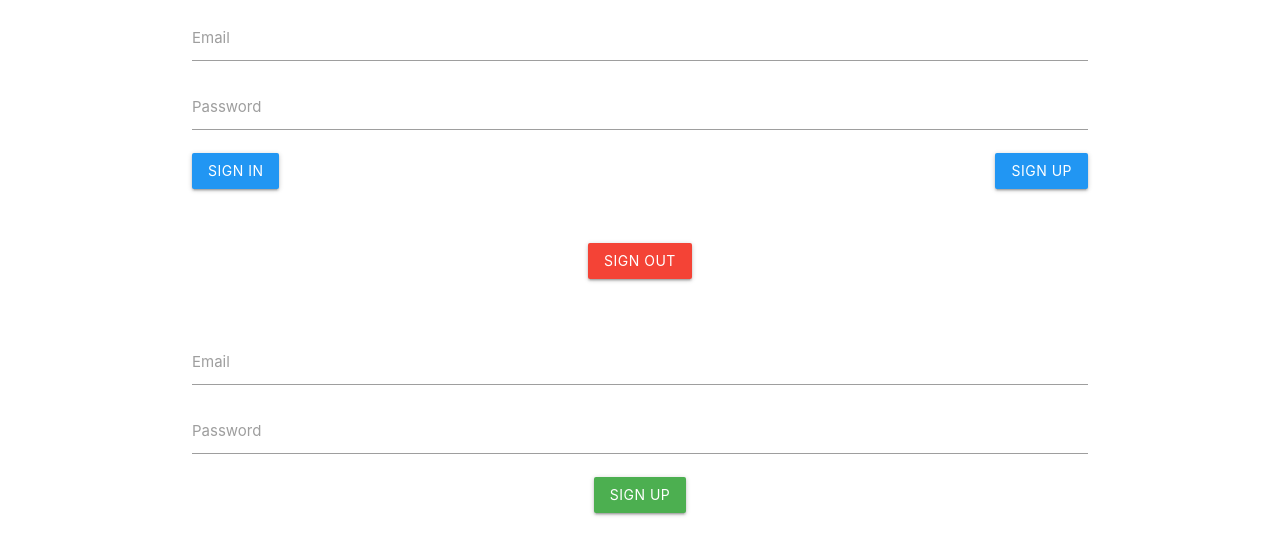
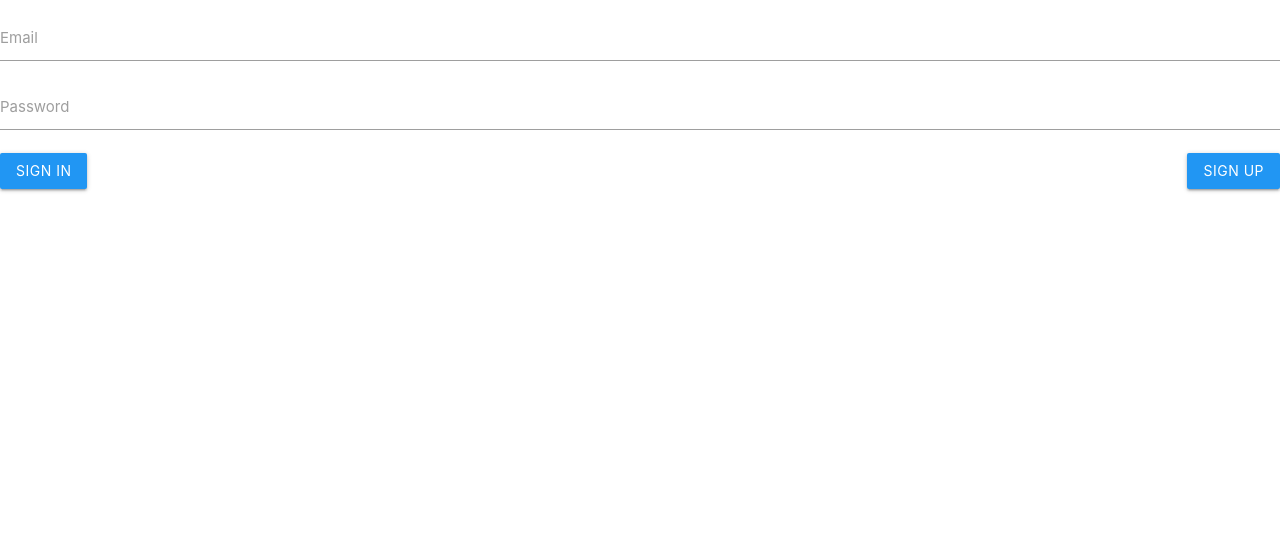
Before and after one commit to phelanjo/cs493, a React (Create React App) app in the folder cs493-notes/: page / in a window 1280 px wide. Shown: the top 554 px of the page. Built offline with nearby package versions, Linux system fonts and the light colour scheme; no server answers.

Commit message:
Implement Routes.

```diff
--- a/cs493-notes/src/App.js
+++ b/cs493-notes/src/App.js
@@ -1,4 +1,5 @@
 import React from 'react';
+import { BrowserRouter, Switch, Route } from 'react-router-dom'
 
 import SignOutButton from './components/SignOutButton'
 import SignIn from './components/SignIn'
@@ -6,20 +7,14 @@ import SignUp from './components/SignUp'
 
 function App() {
   return (
-    <div className="container center App">
-      <SignIn />
-
-      <br /><br /><br />
-
-      <br />
-
-      <SignOutButton />
-
-      <br /> <br />
-
-      <SignUp />
-
-    </div>
+    <BrowserRouter>
+      <div className="App">
+        <Switch>
+          <Route exact path='/' component={SignIn} />
+          <Route path='signup' component={SignUp} />
+        </Switch>
+      </div>
+    </BrowserRouter>
   );
 }
 
```
